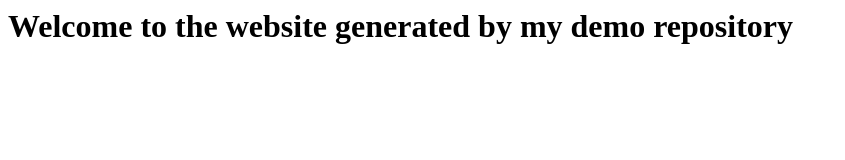
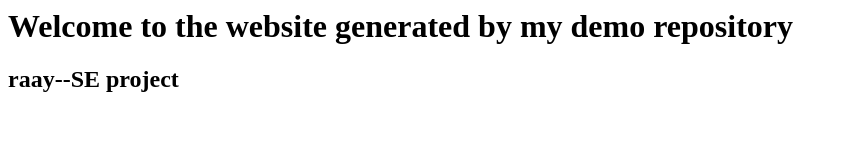
Before and after one commit to miniproject17/demo-repository, a website: page index.html in a window 1280 px wide. Shown: the whole page, without its empty margins (0-845 px from the left). Drawn offline with Linux system fonts and the light colour scheme.

Commit message:
first modification

```diff
--- a/index.html
+++ b/index.html
@@ -1 +1,2 @@
 <h1>Welcome to the website generated by my demo repository</h1>
+<h2>raay--SE project</h2>
```
